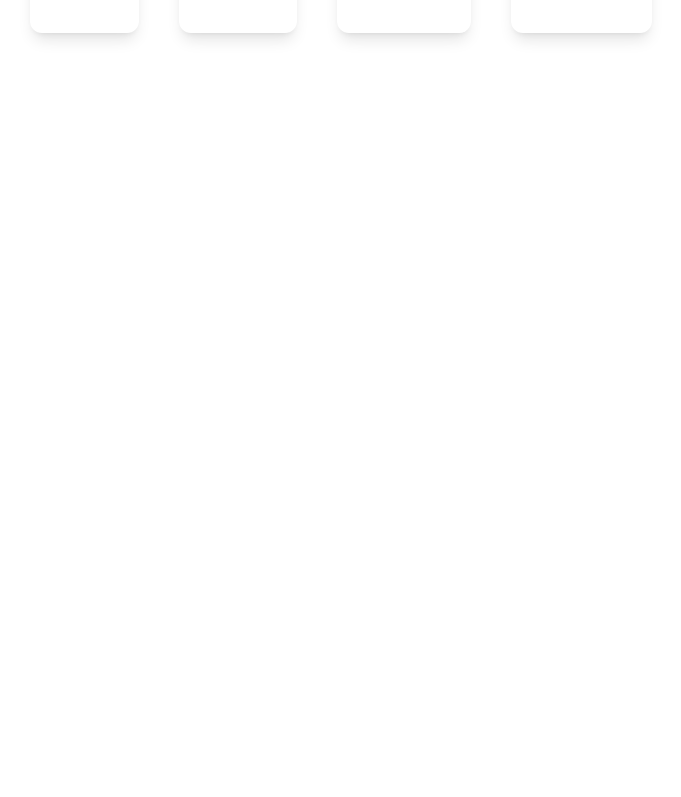
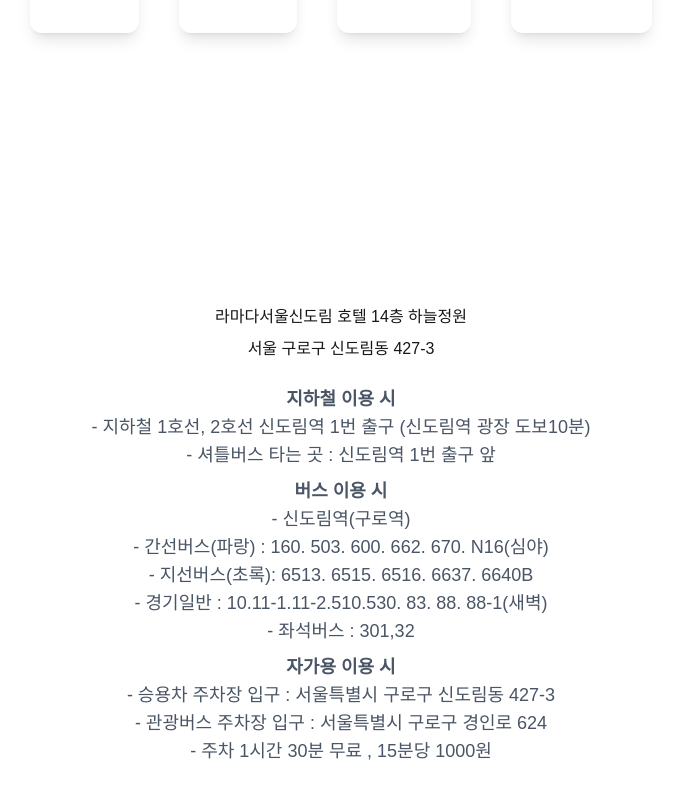
Before and after one commit to ejayyy/invitation_jh, a Next.js app: page / in a window 1280 px wide. Shown: the part 5546-6343 px from the top of the page, without its empty margins (299-980 px from the left). Before the commit the page ends 5851 px from the top, so only its background shows below. Built offline with nearby package versions, Linux system fonts and the light colour scheme; a web font is replaced by a local one.

Commit message:
Add: map phase 1

```diff
--- /dev/null
+++ b/app/components/KakaoMap.tsx
@@ -0,0 +1,33 @@
+"use client";
+
+export default function KakaoMap() {
+  return (
+    <section>
+      <div className="text-center">
+        <h3 className="mb-2">라마다서울신도림 호텔 14층 하늘정원</h3>
+        <h5>서울 구로구 신도림동 427-3</h5>
+      </div>
+      <div className="mt-6 text-center text-lg text-gray-600">
+        <ul>
+          <li className="font-semibold">지하철 이용 시</li>
+          <li>- 지하철 1호선, 2호선 신도림역 1번 출구 (신도림역 광장 도보10분)</li>
+          <li>- 셔틀버스 타는 곳 : 신도림역 1번 출구 앞</li>
+        </ul>
+        <ul className="my-2">
+          <li className="font-semibold">버스 이용 시</li>
+          <li>- 신도림역(구로역)</li>
+          <li>- 간선버스(파랑) : 160. 503. 600. 662. 670. N16(심야)</li>
+          <li>- 지선버스(초록): 6513. 6515. 6516. 6637. 6640B</li>
+          <li>- 경기일반 : 10.11-1.11-2.510.530. 83. 88. 88-1(새벽)</li>
+          <li>- 좌석버스 : 301,32</li>
+        </ul>
+        <ul>
+          <li className="font-semibold">자가용 이용 시</li>
+          <li>- 승용차 주차장 입구 : 서울특별시 구로구 신도림동 427-3</li>
+          <li>- 관광버스 주차장 입구 : 서울특별시 구로구 경인로 624</li>
+          <li>- 주차 1시간 30분 무료 , 15분당 1000원</li>
+        </ul>
+      </div>
+    </section>
+  );
+}
--- a/app/page.tsx
+++ b/app/page.tsx
@@ -5,6 +5,7 @@
 import Instruction from "./components/Instruction";
 import Calendar from "./components/Calendar";
 import Countdown from "./components/Countdown";
+import KakaoMap from "./components/KakaoMap";
 
 export default function Home() {
   return (
@@ -16,6 +17,7 @@
       <Instruction />
       <Calendar />
       <Countdown />
+      <KakaoMap />
     </div>
   );
 }
```
